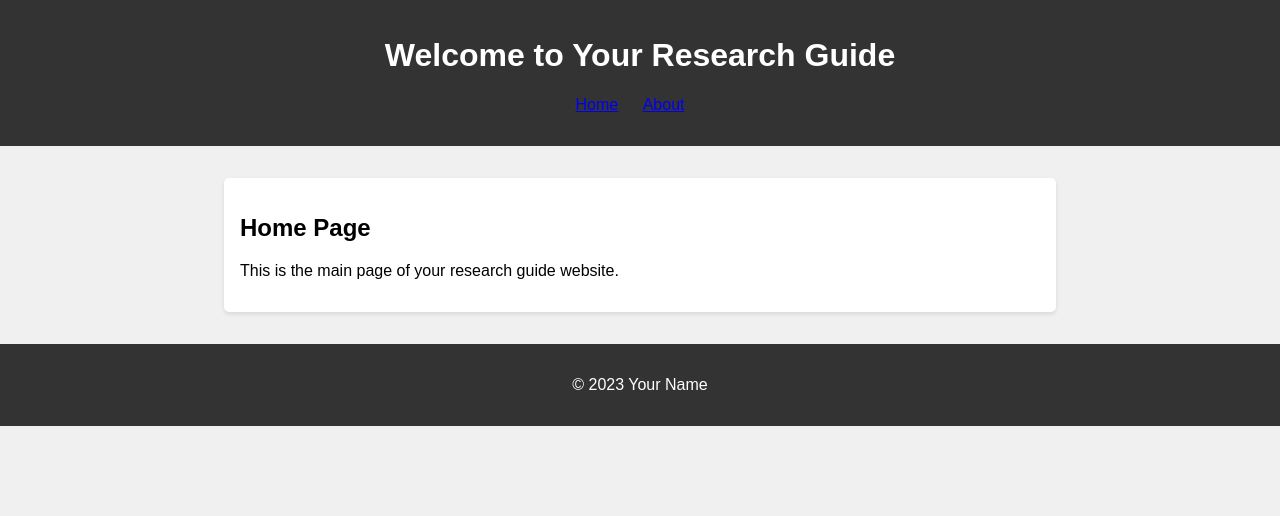
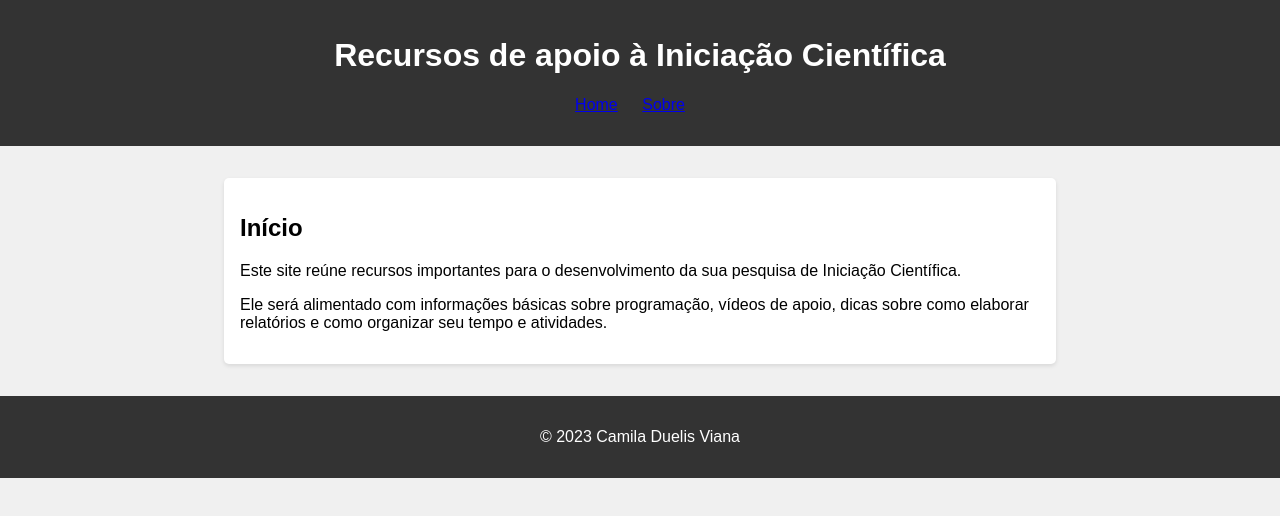
Before and after one commit to cdviana/undergrad-research-basics, a plain HTML site: page index.html in a window 1280 px wide. Drawn offline with Linux system fonts and the light colour scheme.

Commit message:
Update index.html

```diff
--- a/index.html
+++ b/index.html
@@ -4,26 +4,27 @@
     <meta charset="UTF-8">
     <meta name="viewport" content="width=device-width, initial-scale=1.0">
     <link rel="stylesheet" href="style.css">
-    <title>Your Research Guide</title>
+    <title>Guia de IC</title>
 </head>
 <body>
     <header>
-        <h1>Welcome to Your Research Guide</h1>
+        <h1>Recursos de apoio à Iniciação Científica</h1>
         <nav>
             <ul>
                 <li><a href="index.html">Home</a></li>
-                <li><a href="about.html">About</a></li>
+                <li><a href="about.html">Sobre</a></li>
             </ul>
         </nav>
     </header>
 
     <section class="content">
-        <h2>Home Page</h2>
-        <p>This is the main page of your research guide website.</p>
+        <h2>Início</h2>
+        <p>Este site reúne recursos importantes para o desenvolvimento da sua pesquisa de Iniciação Científica.</p>
+        <p>Ele será alimentado com informações básicas sobre programação, vídeos de apoio, dicas sobre como elaborar relatórios e como organizar seu tempo e atividades.</p>
     </section>
 
     <footer>
-        <p>&copy; 2023 Your Name</p>
+        <p>&copy; 2023 Camila Duelis Viana</p>
     </footer>
 
     <script src="script.js"></script>
```
